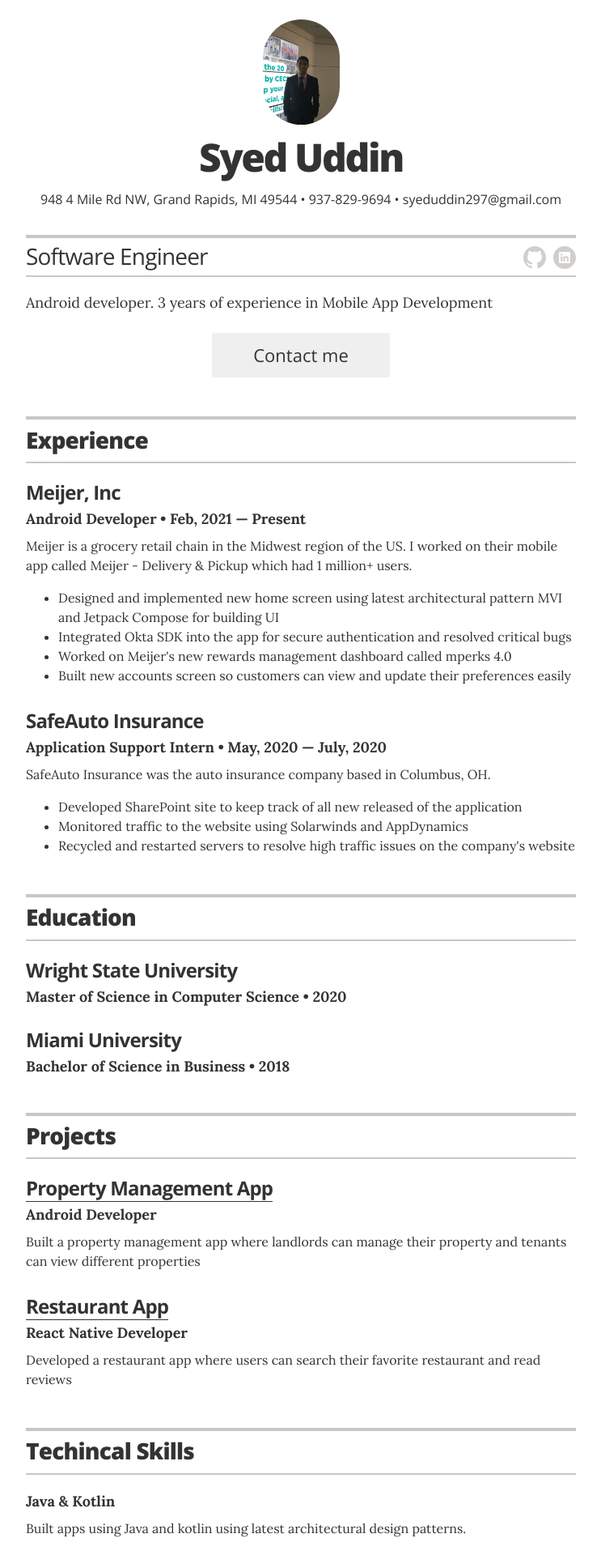
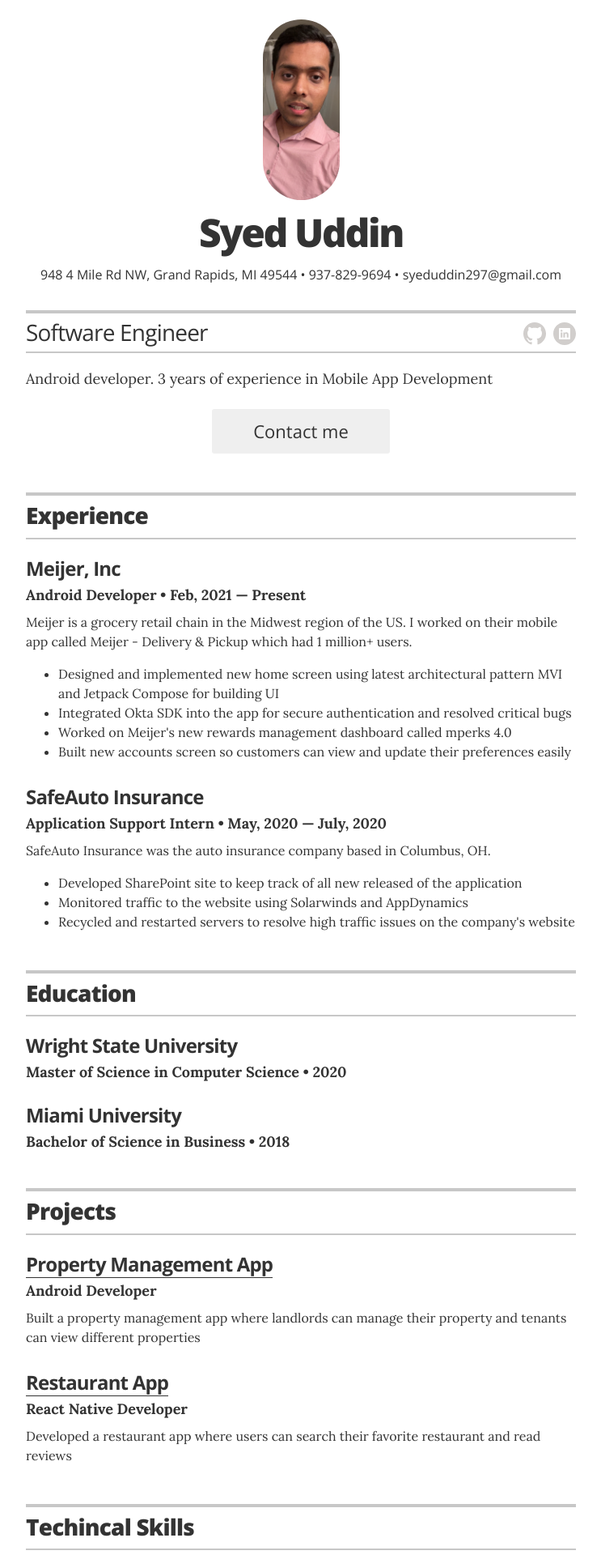
Before and after one commit to Waqaruddin/resume, a Jekyll site: the page built from index.html, in a window 1280 px wide. Shown: the top 1920 px of the page at 81% size, without its empty margins (268-1011 px from the left). Built offline with Jekyll 4.4.1, drawn with Linux system fonts in a browser that asks for light colours.

Commit message:
Add image

```diff
--- a/_layouts/resume.html
+++ b/_layouts/resume.html
@@ -13,7 +13,7 @@
 
         <!-- You can turn off the avatar in _config.yml by setting to false -->
         {% if site.resume_avatar == 'true' %}
-        <img src="images/avatar.png" alt="my photo" class="avatar no-print" itemprop="image">
+        <img src="images/avatar.jpg" alt="my photo" class="avatar no-print" itemprop="image">
         {% endif %}
 
         <!-- Your name is defined in the _config.yml file -->
```
Also changed, not shown: images/avatar.jpg (added), images/avatar.png (deleted).
